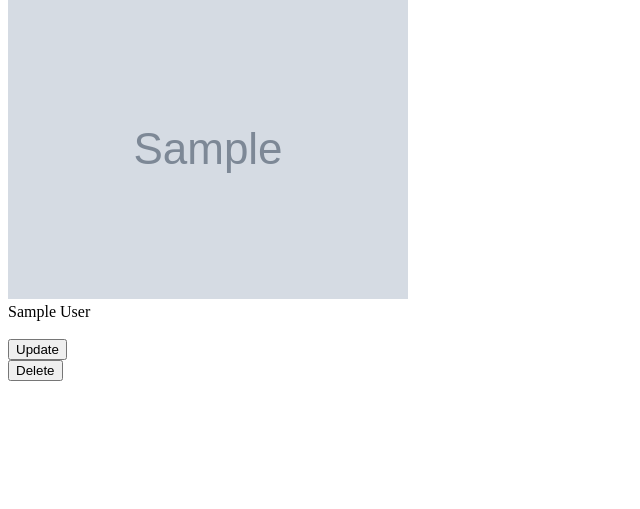
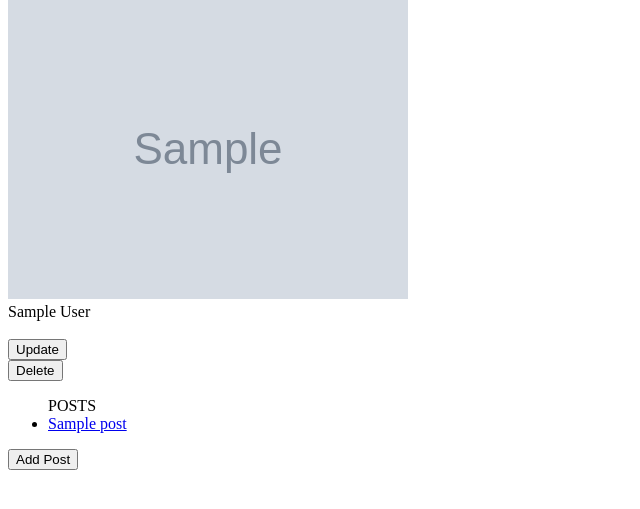
Before and after one commit to ionstaskye/flask-blogly-part-1, a Flask app: page /1 in a window 1280 px wide. Shown: the part 128-637 px from the top of the page, without its empty margins (0-640 px from the left). Run offline with Flask 3, Linux system fonts and the light colour scheme; tables that the repository leaves empty hold one stand-in row (values such as "Sample post"); grey boxes marked "Sample" are stand-in pictures.

Commit message:
Add files via upload

```diff
--- a/app.py
+++ b/app.py
@@ -1,8 +1,8 @@
 """Blogly application."""
 
 from flask import Flask, render_template, redirect, request
-from models import db, connect_db, User
-
+from models import db, connect_db, User, Post
+from datetime import datetime
 
 app = Flask(__name__)
 app.config['SQLALCHEMY_DATABASE_URI'] = 'postgresql:///blogly'
@@ -30,6 +30,18 @@ def update_user_form(user_id):
 
 
     return render_template ('add_update.html', form = 'update', user_id = user_id )
+
+@app.route("/users/posts/<int:user_id>/create")
+def add_post_form(user_id):
+
+    return render_template ('add_update_posts.html', form = 'create', user_id = user_id)
+
+@app.route("/users/posts/update/<int:post_id>")
+def update_post_form( post_id):
+
+
+
+    return render_template ('add_update_posts.html', form = 'update', post_id = post_id)
 
 @app.route('/', methods = ["POST"])
 def create_user():
@@ -71,5 +83,51 @@ def show_user(user_id):
     first_name = current_user.first_name
     last_name = current_user.last_name
     picture = current_user.image_url
+    posts = Post.query.filter(Post.created_by== user_id)
 
-    return render_template("user.html", first_name = first_name, last_name = last_name, picture = picture, user_id = current_user.id)
+    return render_template("user.html", first_name = first_name, last_name = last_name, picture = picture, user_id = current_user.id, posts=posts)
+
+@app.route("/users/posts/<int:user_id>/create", methods = ["POST"])
+def create_post(user_id):
+
+    title = request.form["title"]
+    content = request.form['content']
+    created_at = datetime.now()
+    created_by = user_id
+
+    post = Post(title= title, content = content, created_at = created_at, created_by = created_by)
+
+    db.session.add(post)
+    db.session.commit()
+    return redirect(f"/users/posts/{post.id}")
+
+@app.route('/users/posts/<int:post_id>')
+def display_post(post_id):
+
+    post = Post.query.get_or_404(post_id)
+    title = post.title
+    content = post.content
+    created_at = post.created_at
+    created_by = post.user.first_name+" "+post.user.last_name
+
+    return render_template('posts.html', title = title, content = content, created_at = created_at, created_by= created_by, post_id = post_id)
+
+@app.route('/users/posts/update/<int:post_id>', methods = ["POST"])
+def update_post(post_id):
+
+    post = Post.query.get_or_404(post_id)
+    post.title = request.form["title"]
+    post.content = request.form["content"]
+
+    db.session.add(post)
+    db.session.commit()
+    return redirect(f'/users/posts/{post_id}')
+
+@app.route('/users/posts/delete/<int:post_id>', methods = ["POST"])
+def delete_post(post_id):
+    post = Post.query.get_or_404(post_id)
+
+    db.session.delete(post)
+    db.session.commit()
+
+    return redirect("/")
--- a/templates/user.html
+++ b/templates/user.html
@@ -12,4 +12,12 @@
 <form action = "/delete/{{user_id}}" method = "POST">
 <button >Delete</button></form>
 
+<ul> POSTS
+{% for post in posts %}
+<li><a href ="/users/posts/{{post.id}}">{{post.title}}</a></li>
+{% endfor %}
+</ul>
+<form action = "/users/posts/{{user_id}}/create" method = "GET">
+    <button>Add Post</button>
+</form>
 {% endblock %}
```
Also changed, not shown: models.py (+16 -0 lines), templates/add_update_posts.html (added, +23 -0 lines), templates/posts.html (added, +16 -0 lines).
